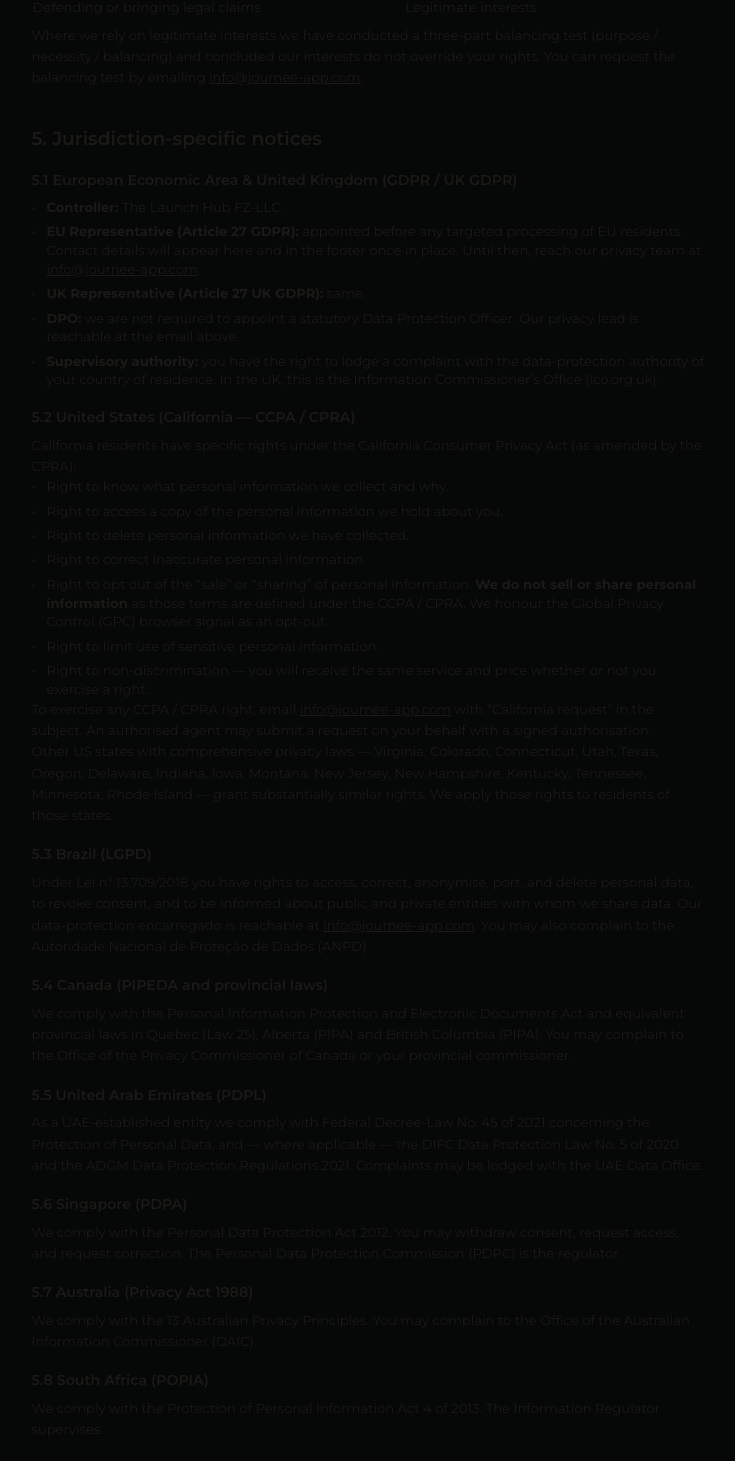
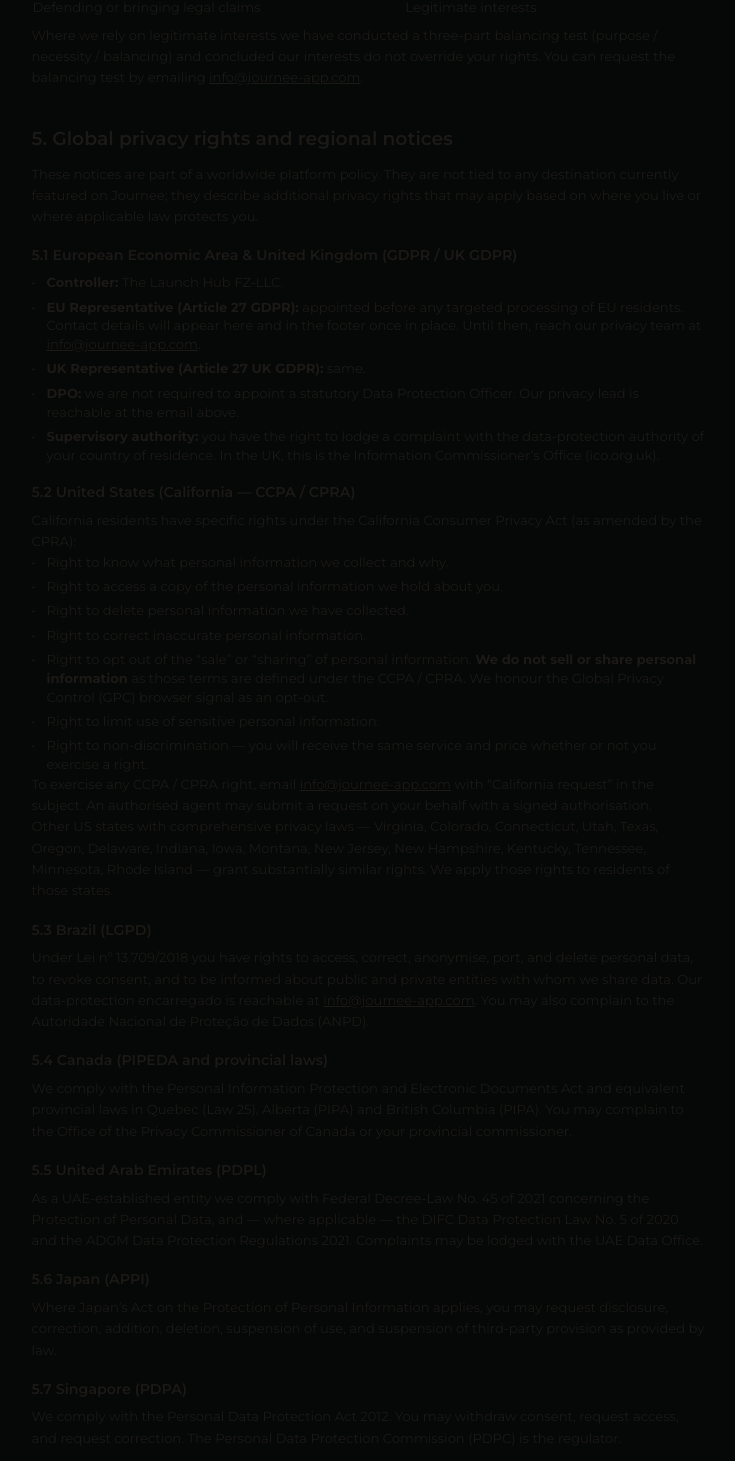
Before and after one commit to BinduMannil/travelapp, a Next.js app: page /legal/privacy in a window 1280 px wide. Shown: the part 2257-3718 px from the top of the page, without its empty margins (271-1006 px from the left). Built offline with nearby package versions, Linux system fonts and the light colour scheme; no server answers.

Commit message:
Keep legal pages globally scoped

```diff
--- a/app/legal/privacy/page.tsx
+++ b/app/legal/privacy/page.tsx
@@ -256,7 +256,13 @@ export default function PrivacyPage() {
           .
         </p>
 
-        <h2 id="jurisdictions">5. Jurisdiction-specific notices</h2>
+        <h2 id="jurisdictions">5. Global privacy rights and regional notices</h2>
+        <p>
+          These notices are part of a worldwide platform policy. They are not
+          tied to any destination currently featured on {LEGAL.brand}; they
+          describe additional privacy rights that may apply based on where you
+          live or where applicable law protects you.
+        </p>
 
         <h3>5.1 European Economic Area &amp; United Kingdom (GDPR / UK GDPR)</h3>
         <ul>
@@ -363,21 +369,29 @@ export default function PrivacyPage() {
           with the UAE Data Office.
         </p>
 
-        <h3>5.6 Singapore (PDPA)</h3>
+        <h3>5.6 Japan (APPI)</h3>
+        <p>
+          Where Japan&rsquo;s Act on the Protection of Personal Information
+          applies, you may request disclosure, correction, addition, deletion,
+          suspension of use, and suspension of third-party provision as
+          provided by law.
+        </p>
+
+        <h3>5.7 Singapore (PDPA)</h3>
         <p>
           We comply with the Personal Data Protection Act 2012. You may
           withdraw consent, request access, and request correction. The
           Personal Data Protection Commission (PDPC) is the regulator.
         </p>
 
-        <h3>5.7 Australia (Privacy Act 1988)</h3>
+        <h3>5.8 Australia (Privacy Act 1988)</h3>
         <p>
           We comply with the 13 Australian Privacy Principles. You may
           complain to the Office of the Australian Information Commissioner
           (OAIC).
         </p>
 
-        <h3>5.8 South Africa (POPIA)</h3>
+        <h3>5.9 South Africa (POPIA)</h3>
         <p>
           We comply with the Protection of Personal Information Act 4 of
           2013. The Information Regulator supervises.
@@ -534,7 +548,8 @@ export default function PrivacyPage() {
         <ul>
           <li>
             An adequacy decision of the European Commission or the UK
-            government, where one exists (e.g. EU–UK, EU–Switzerland);
+            government, where one exists (e.g. EU–UK, EU–Japan, UK–Japan,
+            EU–Switzerland);
           </li>
           <li>
             Standard Contractual Clauses (SCCs) approved by the European
--- a/app/legal/terms/page.tsx
+++ b/app/legal/terms/page.tsx
@@ -37,7 +37,7 @@ export default function TermsPage() {
         <p>
           <strong>Mandatory consumer-rights carve-out:</strong> if you are a
           consumer resident in the European Economic Area, the United Kingdom,
-          Switzerland, Australia, New Zealand, Brazil, Canada (including
+          Switzerland, Australia, New Zealand, Japan, Brazil, Canada (including
           Quebec), the United Arab Emirates, or a US state with comprehensive
           consumer-protection law, nothing in these Terms limits a right or
           remedy that cannot be limited under that law. Where a clause below
@@ -71,7 +71,7 @@ export default function TermsPage() {
           Terms; material changes are announced on this page with an updated
           &ldquo;Last reviewed&rdquo; date and, for account holders, by email.
           For consumers in jurisdictions requiring explicit re-acceptance of
-          material changes (EEA, UK, Switzerland, Brazil), we will ask
+          material changes (EEA, UK, Switzerland, Japan, Brazil), we will ask
           for it before the change takes effect for you.
         </p>
 
@@ -177,6 +177,10 @@ export default function TermsPage() {
           <li>
             For consumers in Australia, these Terms do not exclude or limit
             any consumer guarantee under the Australian Consumer Law.
+          </li>
+          <li>
+            For consumers in Japan, any mandatory consumer protections under
+            applicable local law continue to apply.
           </li>
           <li>
             You may cancel a subscription at any time; cancellation takes
--- a/components/home/JourneeWebExperience.tsx
+++ b/components/home/JourneeWebExperience.tsx
@@ -389,6 +389,53 @@ function FeatureStrip() {
   );
 }
 
+function SiteDirectory() {
+  return (
+    <section id="site-directory" className="mx-auto mt-12 max-w-[1160px] px-4 sm:px-5">
+      <div className="border-t border-white/14 py-12 sm:py-16">
+        <div className="mb-7 flex flex-col gap-3 sm:flex-row sm:items-end sm:justify-between">
+          <div>
+            <p className="text-[0.68rem] font-bold uppercase tracking-[0.16em] text-[#d8aa4f]/88">
+              Vietnam directory
+            </p>
+            <h2 className="mt-3 font-sans text-[clamp(1.75rem,8vw,2.4rem)] font-medium leading-tight text-white">
+              Country and city pages currently live.
+            </h2>
+          </div>
+          <Link
+            href="/country/vietnam/itinerary"
+            className="w-fit border-b border-white/24 pb-1 text-sm font-medium text-white/86 transition hover:text-white"
+          >
+            Build the route
+          </Link>
+        </div>
+
+        <div className="grid gap-4 md:grid-cols-2 xl:grid-cols-3">
+          {siteDirectory.map((group) => (
+            <div
+              key={group.title}
+              className="rounded-2xl border border-white/12 bg-white/[0.045] p-5 shadow-xl shadow-black/20"
+            >
+              <h3 className="font-sans text-lg font-semibold text-white">{group.title}</h3>
+              <div className="mt-4 grid gap-2">
+                {group.links.map((link) => (
+                  <Link
+                    key={link.href}
+                    href={link.href}
+                    className="rounded-xl px-3 py-2 text-sm font-medium text-white/68 transition hover:bg-white/[0.07] hover:text-[#d8aa4f]"
+                  >
+                    {link.label}
+                  </Link>
+                ))}
+              </div>
+            </div>
+          ))}
+        </div>
+      </div>
+    </section>
+  );
+}
+
 export function JourneeWebExperience() {
   const [activeHeroIndex, setActiveHeroIndex] = useState(0);
   const [activeQuoteIndex, setActiveQuoteIndex] = useState(0);
```
